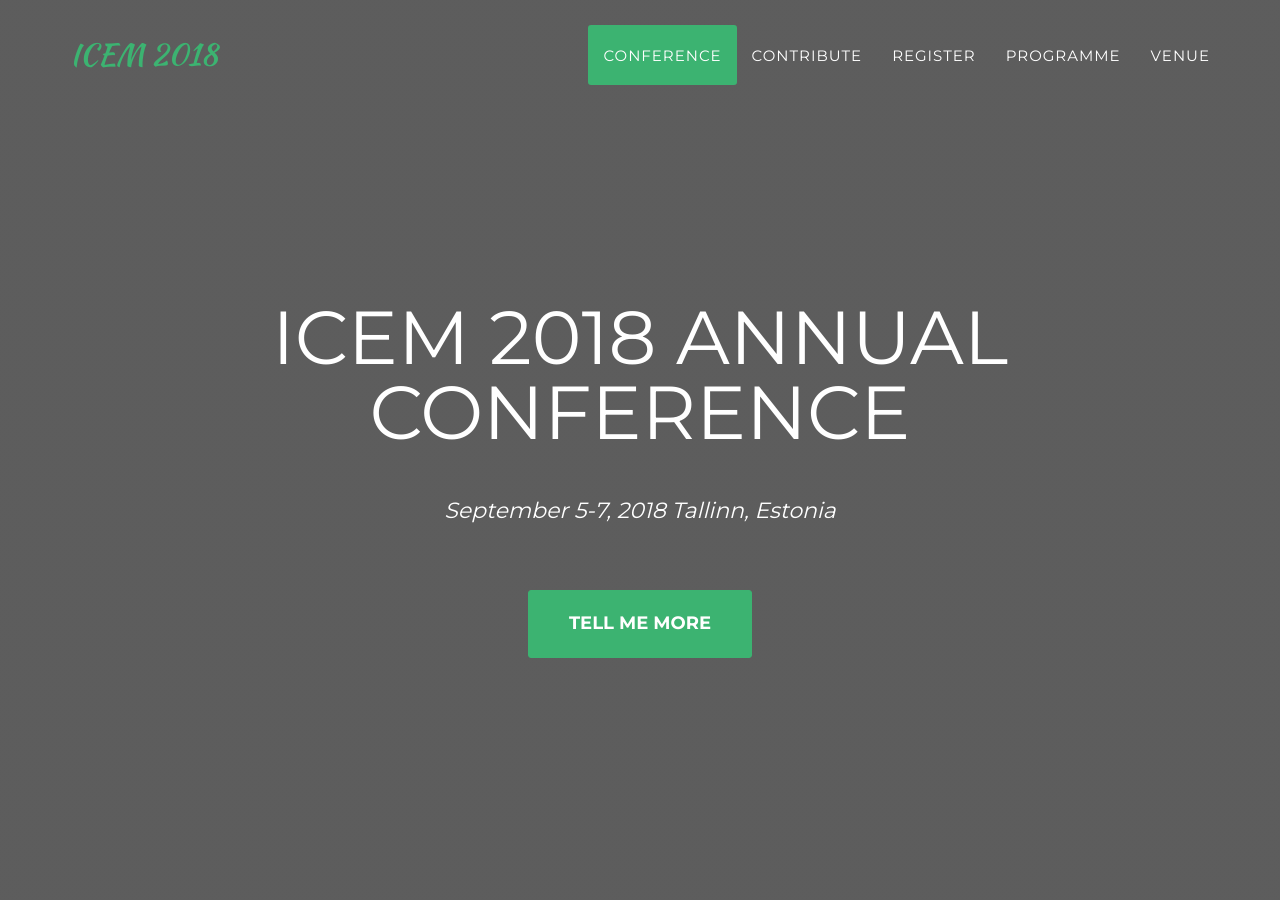
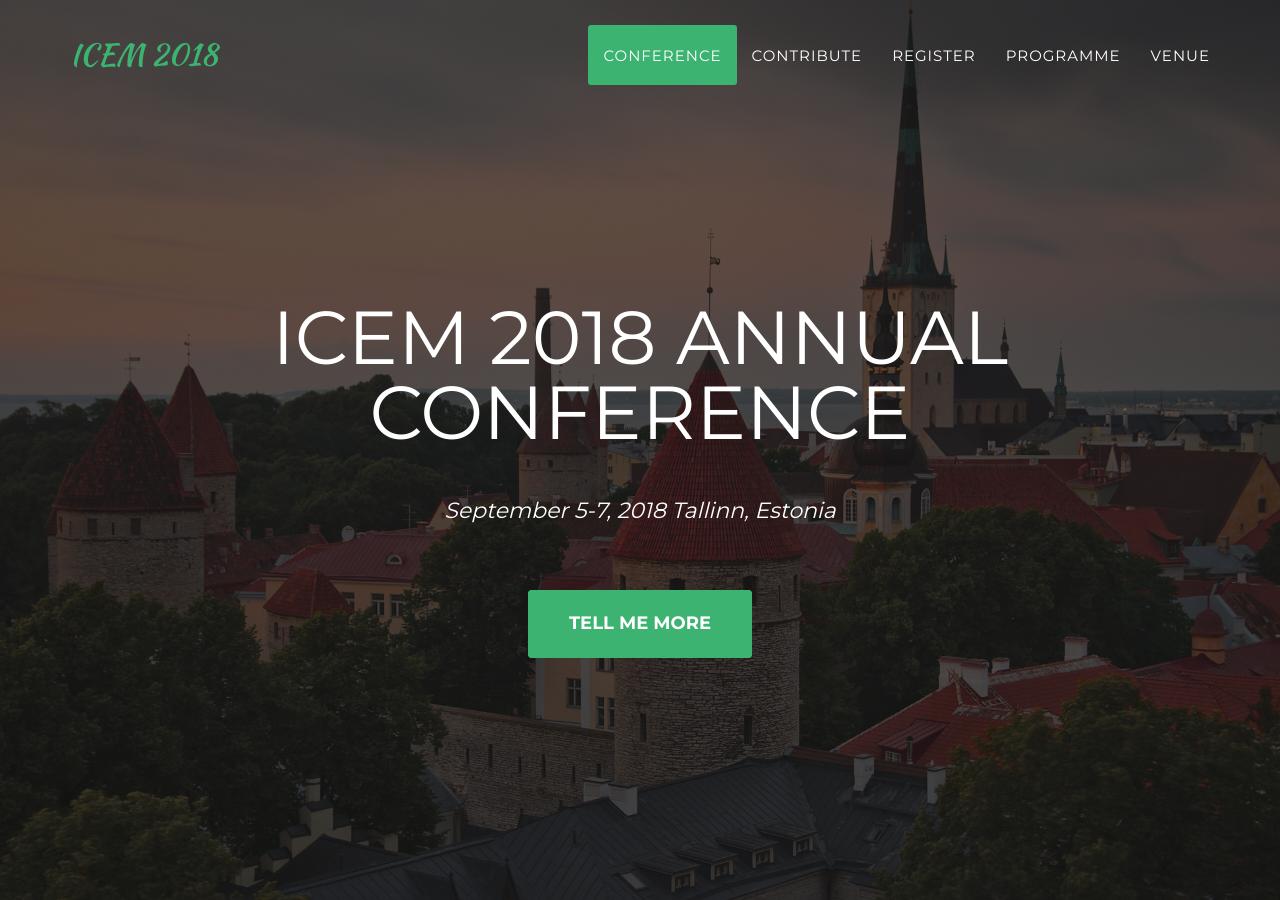
Before and after one commit to MJoosep/ICEM, a Jekyll site: the page built from index.html, in a window 1280 px wide and 900 px high. Built offline with Jekyll 4.4.1, drawn with Linux system fonts in a browser that asks for light colours; some web fonts are replaced.

Commit message:
Update _config.yml

```diff
--- a/_config.yml
+++ b/_config.yml
@@ -1,8 +1,8 @@
 title: ICEM 2018
 description: > # this means to ignore newlines until "baseurl:"
   Your description
-baseurl: "ICEM/" # the subpath of your site, e.g. /blog
-url: "https://mjoosep.github.io/" # the base hostname & protocol for your site
+baseurl: "" # the subpath of your site, e.g. /blog
+url: "https://mjoosep.github.io/ICEM" # the base hostname & protocol for your site
 # Build settings
 markdown: kramdown
 
```
